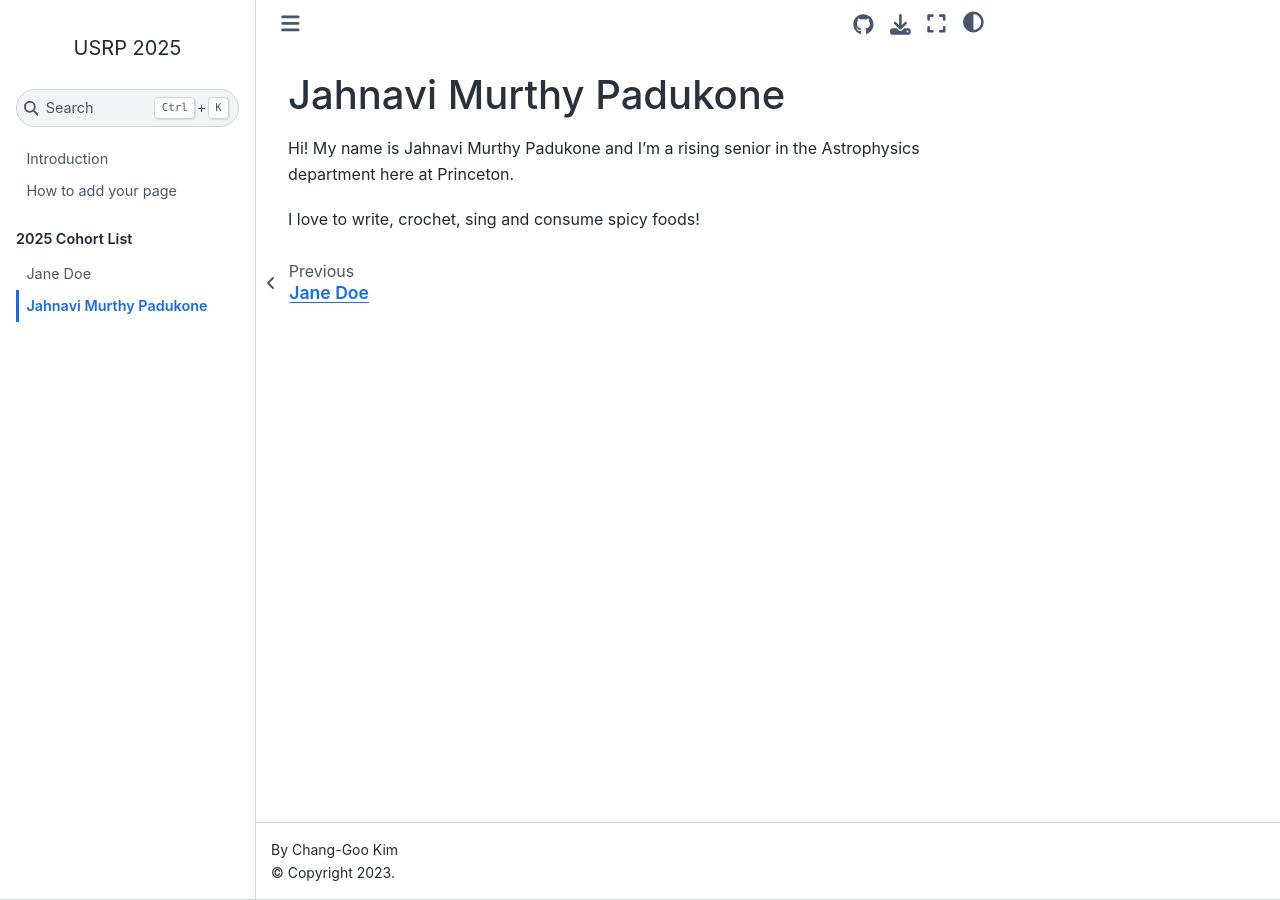
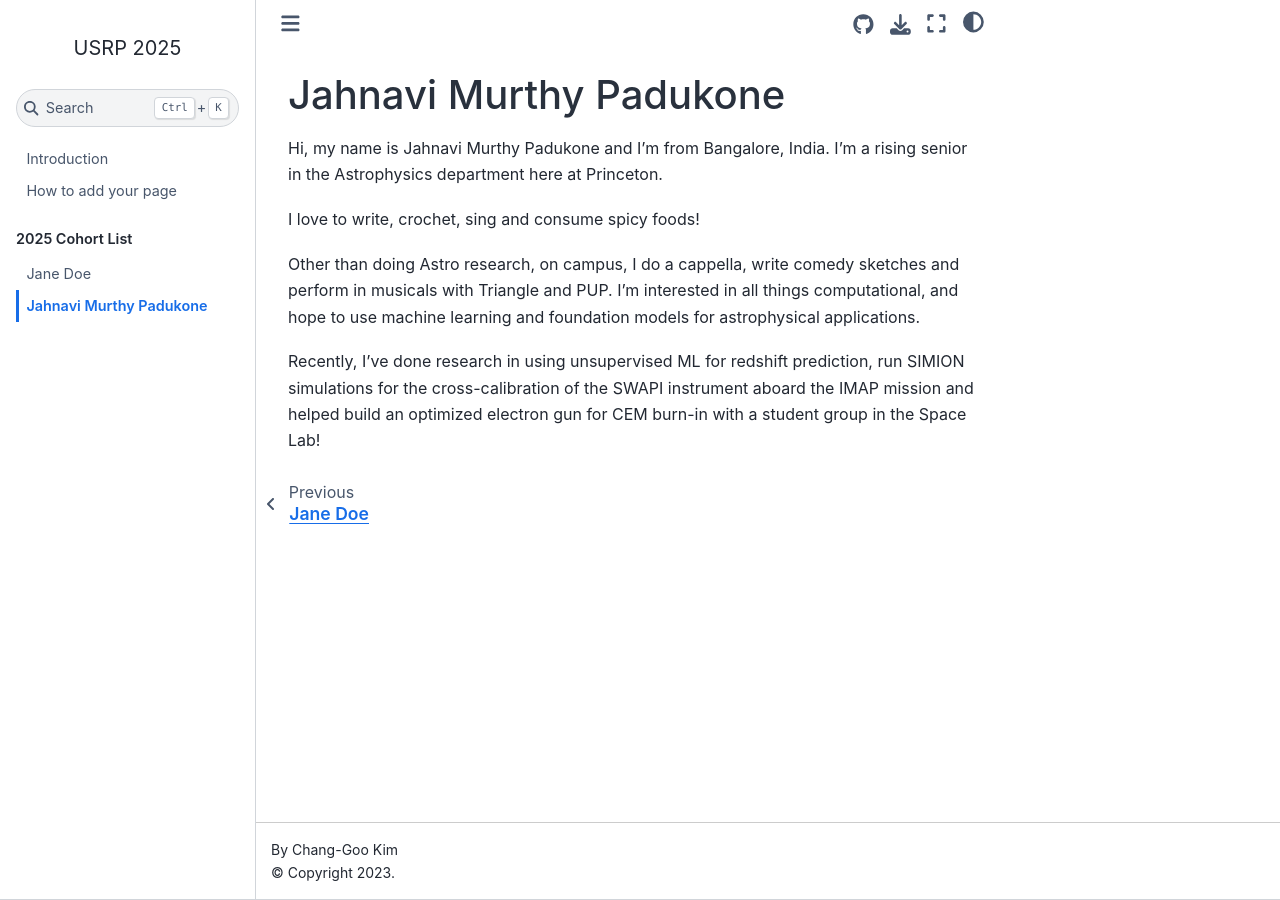
Before and after one commit to changgoo/usrp-introduction, a Jupyter Book: the page built from docs/students/Jahnavi.md, in a window 1280 px wide. Built offline with Jupyter Book 1.0.4 settings and Sphinx 7.4.7 and the Sphinx Book theme 1.1.4, drawn with Linux system fonts in a browser that asks for light colours.

Commit message:
Added more

```diff
--- a/docs/students/Jahnavi.md
+++ b/docs/students/Jahnavi.md
@@ -1,5 +1,9 @@
 # Jahnavi Murthy Padukone
 
-Hi! My name is Jahnavi Murthy Padukone and I'm a rising senior in the Astrophysics department here at Princeton.
+Hi, my name is Jahnavi Murthy Padukone and I'm from Bangalore, India. I'm a rising senior in the Astrophysics department here at Princeton.
 
 I love to write, crochet, sing and consume spicy foods!
+
+Other than doing Astro research, on campus, I do a cappella, write comedy sketches and perform in musicals with Triangle and PUP. I'm interested in all things computational, and hope to use machine learning and foundation models for astrophysical applications.
+
+Recently, I've done research in using unsupervised ML for redshift prediction, run SIMION simulations for the cross-calibration of the SWAPI instrument aboard the IMAP mission and helped build an optimized electron gun for CEM burn-in with a student group in the Space Lab!
```
